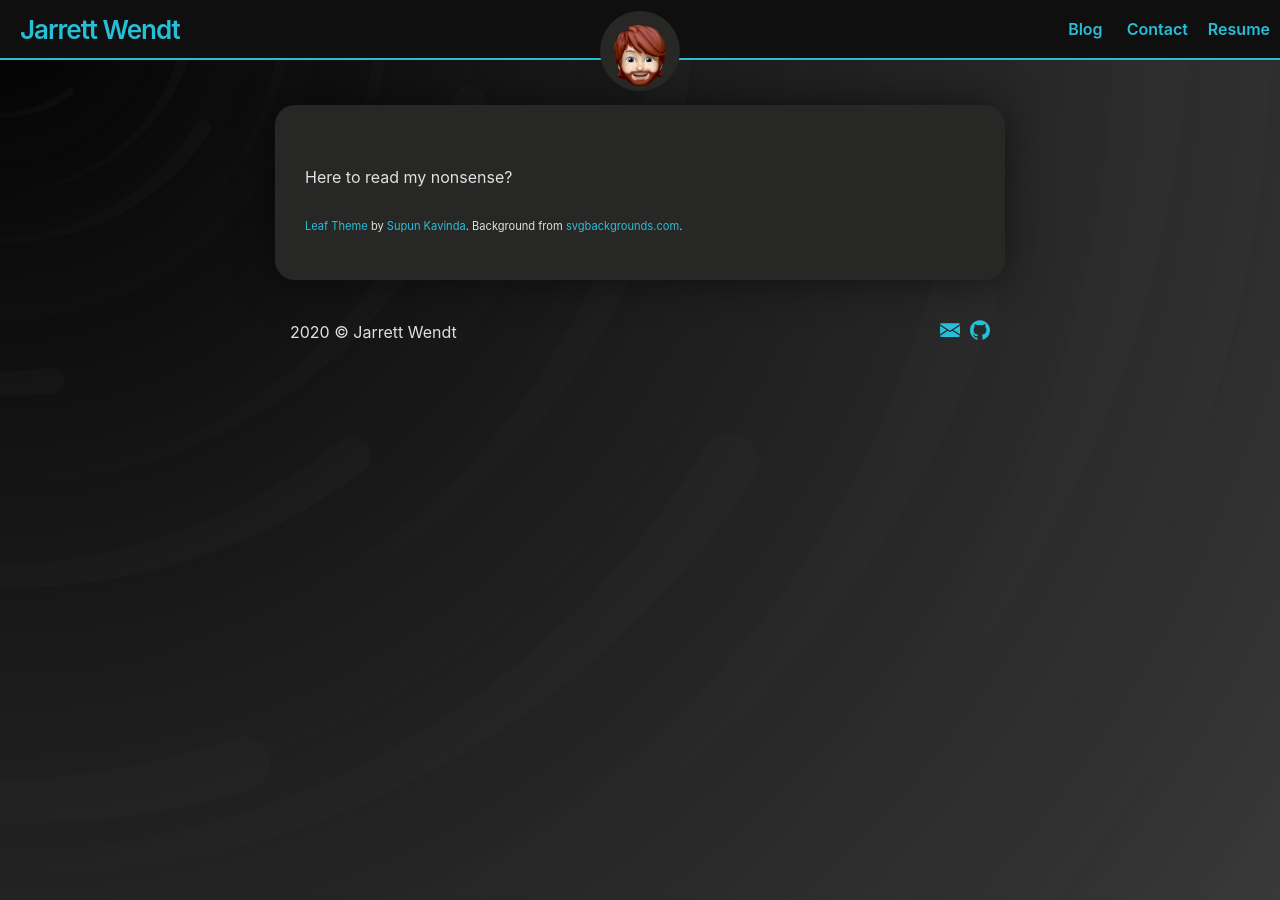
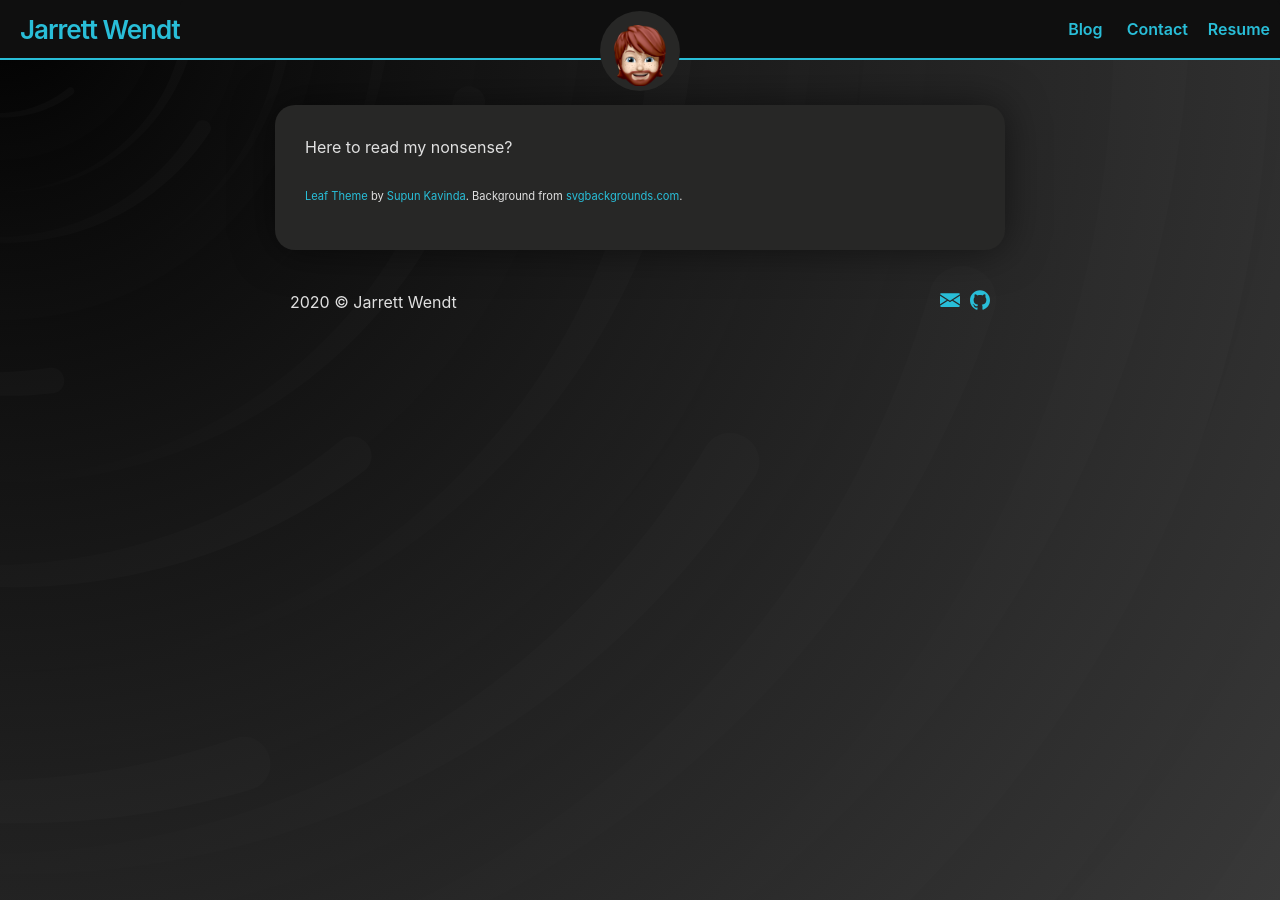
Before and after one commit to JarrettWendt/JarrettWendt.github.io, a Jekyll site: the page built from index.md, in a window 1280 px wide. Built offline with Jekyll 4.4.1, drawn with Linux system fonts in a browser that asks for light colours.

Commit message:
title:false

```diff
--- a/_layouts/page.html
+++ b/_layouts/page.html
@@ -3,9 +3,11 @@ layout: default
 ---
 <article class="post">
 
+	{% if page.title %}
 	<header class="post-header">
 		<h1 class="post-title">{{ page.title | escape }}</h1>
 	</header>
+	{% endif %}
 
 	<div class="post-content">
 		{{ content }}
--- a/_layouts/post.html
+++ b/_layouts/post.html
@@ -1,6 +1,7 @@
 ---
 layout: default
 ---
+
 <article class="post h-entry" itemscope itemtype="http://schema.org/BlogPosting">
 
 	<header class="post-header">
```
Also changed, not shown: index.md (+1 -0 lines).
